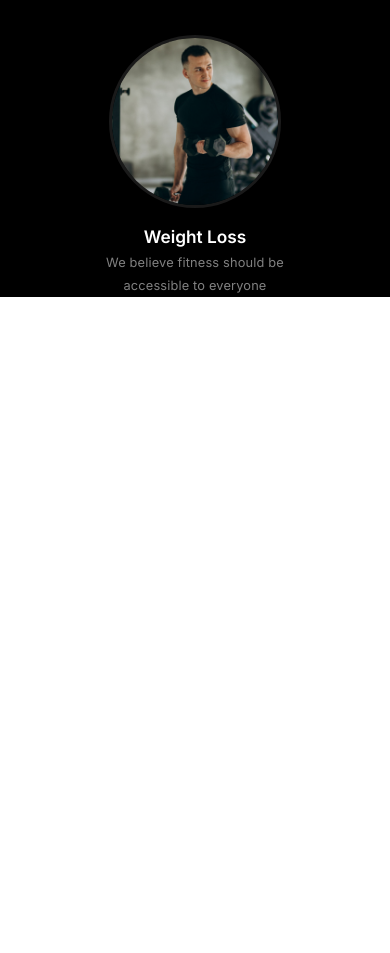
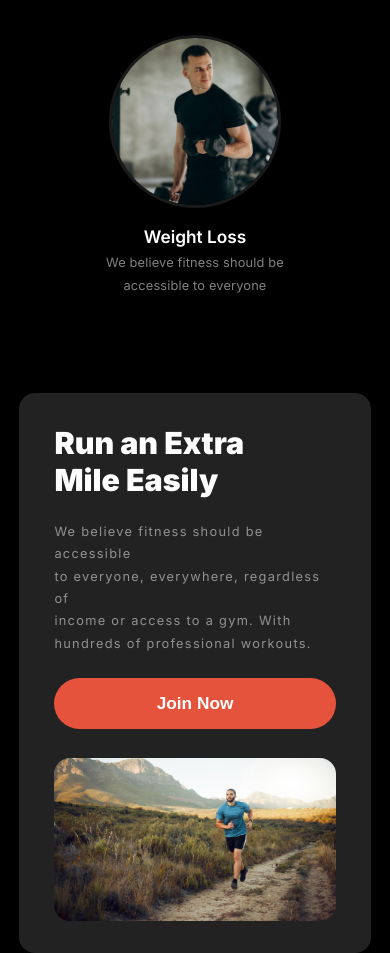
Before and after one commit to mushayed/Fitness, a plain HTML site: page index.html in a window 390 px wide. Shown: the part 2267-3220 px from the top of the page. Before the commit the page ends 2564 px from the top, so only its background shows below. Drawn offline with Linux system fonts and the light colour scheme.

Commit message:
run an extra mile section added

```diff
--- a/index.html
+++ b/index.html
@@ -32,7 +32,7 @@
                     <h1>Get body in <br> <span id="shape">shape</span> & stay <br class="break"> healthy</h1>
                     <p>A huge selection of health and <br class="break"> fitness content, healthy recipes <br class="break"> and transformation stories to help <br class="break"> you get fit and stay fit!</p>
                     <div class="banner-btn">
-                        <button id="club"><a href="">Join Club Now!</a></button>
+                        <button class="club"><a href="">Join Club Now!</a></button>
                         <button id="download"><a href="">Download App</a></button>
                     </div>
                 </section>
@@ -96,6 +96,21 @@
             </section>
         </section>
         <!-- change your habits ends starts here -->
+
+        <!-- run an extra mile section starts here -->
+        <section class="run">
+            <section class="run-content">
+                <h2>Run an Extra <br> Mile Easily</h2>
+                <p>We believe fitness should be accessible <br class="break"> to everyone, <br class="or"> everywhere, regardless of <br class="break"> income or access to a gym. With <br> hundreds of professional workouts.</p>
+                <button class="club">
+                    <a href="">Join Now</a>
+                </button>
+            </section>
+            <section class="run-image">
+                <img src="images/run.jpg" alt="run">
+            </section>
+        </section>
+        <!-- run an extra mile section ends here -->
     </main>
     <footer></footer>
 </body>
--- a/styles/style.css
+++ b/styles/style.css
@@ -123,7 +123,7 @@
     height: 3.2rem;
 }
 
-#club {
+.club {
     border: 0px;
     border-radius: 2.5rem;
     background-color: rgb(230, 83, 60);
@@ -305,6 +305,68 @@ main {
 }
 /* habits section ends here  */
 
+/* run an extra mile section starts here */
+.run {
+    max-width: 63.6rem;
+    border-radius: 1rem;
+    background-color: rgb(34, 34, 34);
+    margin: 6rem auto 0;
+    padding: 1.8rem 1.9rem;
+    display: flex;
+    justify-content: space-between;
+}
+
+.run-content h2{
+    color: rgb(255, 255, 255);
+    font-size: 2.8rem;
+    font-weight: 900;
+    line-height: 120%;
+    letter-spacing: 0%;
+    text-align: left;
+}
+
+.run-content {
+    display: flex;
+    flex-direction: column;
+    justify-content: space-around;
+}
+
+.run-content p {
+    color: rgba(255, 255, 255, 0.5);
+    font-size: 0.8rem;
+    font-weight: 400;
+    line-height: 1.4rem;
+    letter-spacing: 0.01rem;
+}
+
+.run-content button {
+    width: 13.4rem;
+    height: 3.2rem;
+}
+
+.run-content button a {
+    text-decoration: none;
+    color: rgb(255, 255, 255);
+    font-size: 1.08rem;
+    font-weight: 600;
+    line-height: 1.3rem;
+}
+
+.run-image {
+    width: 21.9rem;
+    height: 18.7rem;
+    border-radius: 1rem;
+}
+
+.run-image img {
+    width: 100%;
+    height: 100%;
+    border: 0px;
+    border-radius: 1rem;
+    object-fit: cover;
+}
+/* run an extra mile section ends here */
+
 /* main section ends here */
 
 /* mobile responsive starts here */
@@ -391,6 +453,39 @@ main {
     display: none;
 }
 /* habit section ends here */
+
+/* run an extra mile section starts here */
+.run {
+    margin-left: 1.2rem;
+    margin-right: 1.2rem;
+    flex-direction: column;
+    /* align-items: center; */
+    gap: 1.8rem;
+    padding: 2rem 2.2rem;
+}
+
+.run-content {
+    gap: 1.4rem;
+}
+
+.run-content h2 {
+    font-size: 1.9rem;
+}
+
+.run-content button {
+    width: 100%;
+}
+
+.run-content p {
+    line-height: 1.4rem;
+    letter-spacing: 0.08rem;
+}
+
+.run-image {
+    width: 100%;
+    height: 10.2rem;
+}
+/* run an extra mile section ends here */
 /* main section ends here */
 }
 /* mobile responsive ends here */
```
